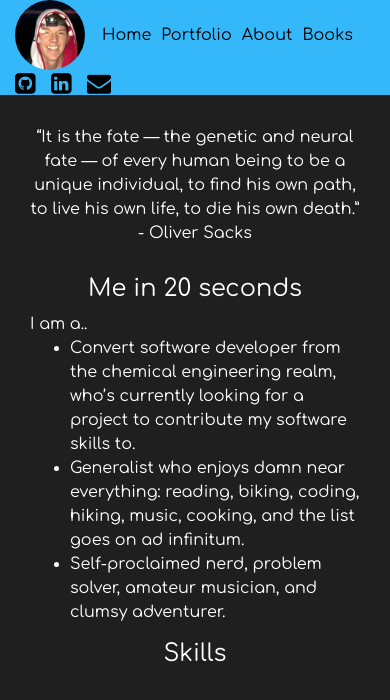
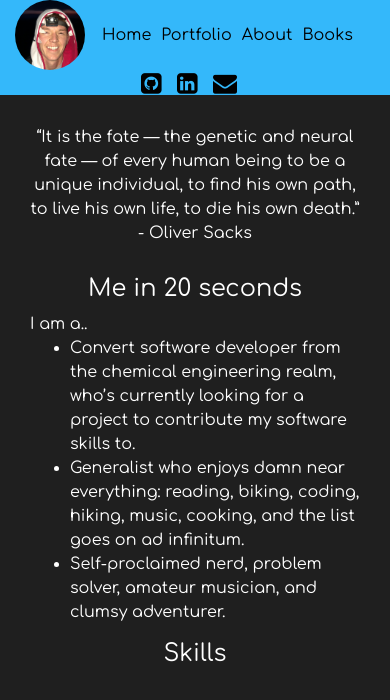
Before and after one commit to shawnsull3/portfolio, a React (Create React App) app: page / in a window 390 px wide. Shown: the top 700 px of the page. Built offline with nearby package versions, Linux system fonts and the light colour scheme.

Commit message:
Center social icons on mobile devices

```diff
--- a/src/components/Header.js
+++ b/src/components/Header.js
@@ -26,7 +26,7 @@ const Header = () => {
             </Link>
           </div>
           <div className='col-12 col-sm-2'>
-            <div className='row'>
+            <div className='row justify-content-center'>
               <i onClick={() => window.open('https://github.com/shawnsull3')} className="fa fa-github-square contact-icons" aria-hidden="true"></i>
               <i onClick={() => window.open('https://www.linkedin.com/in/shawnsull3/')} className="fa fa-linkedin-square contact-icons" aria-hidden="true"></i>
               <i onClick={() => window.open('mailto:sullivansm3@gmail.com')} className="fa fa-envelope contact-icons" aria-hidden="true"></i>
```
